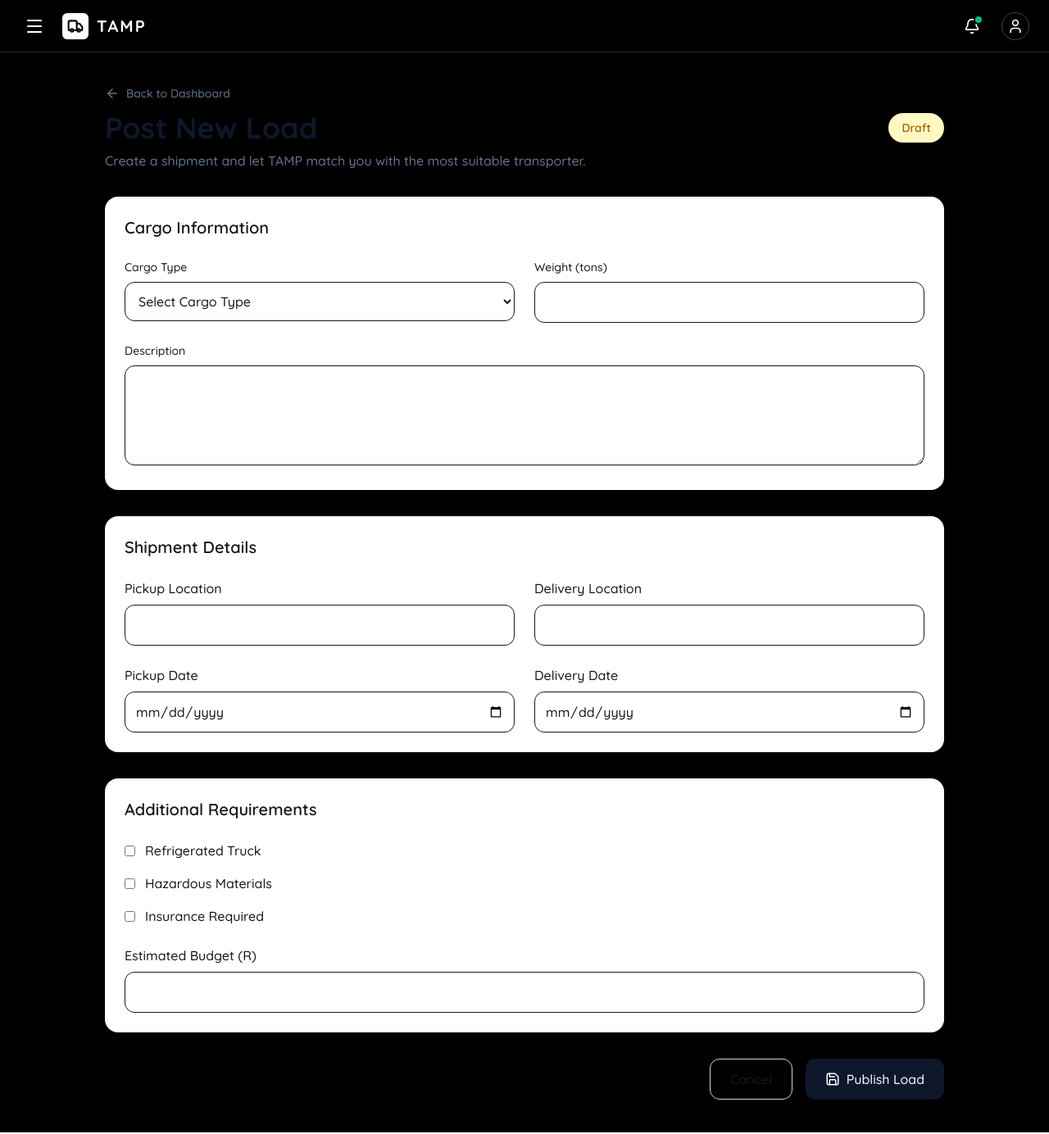
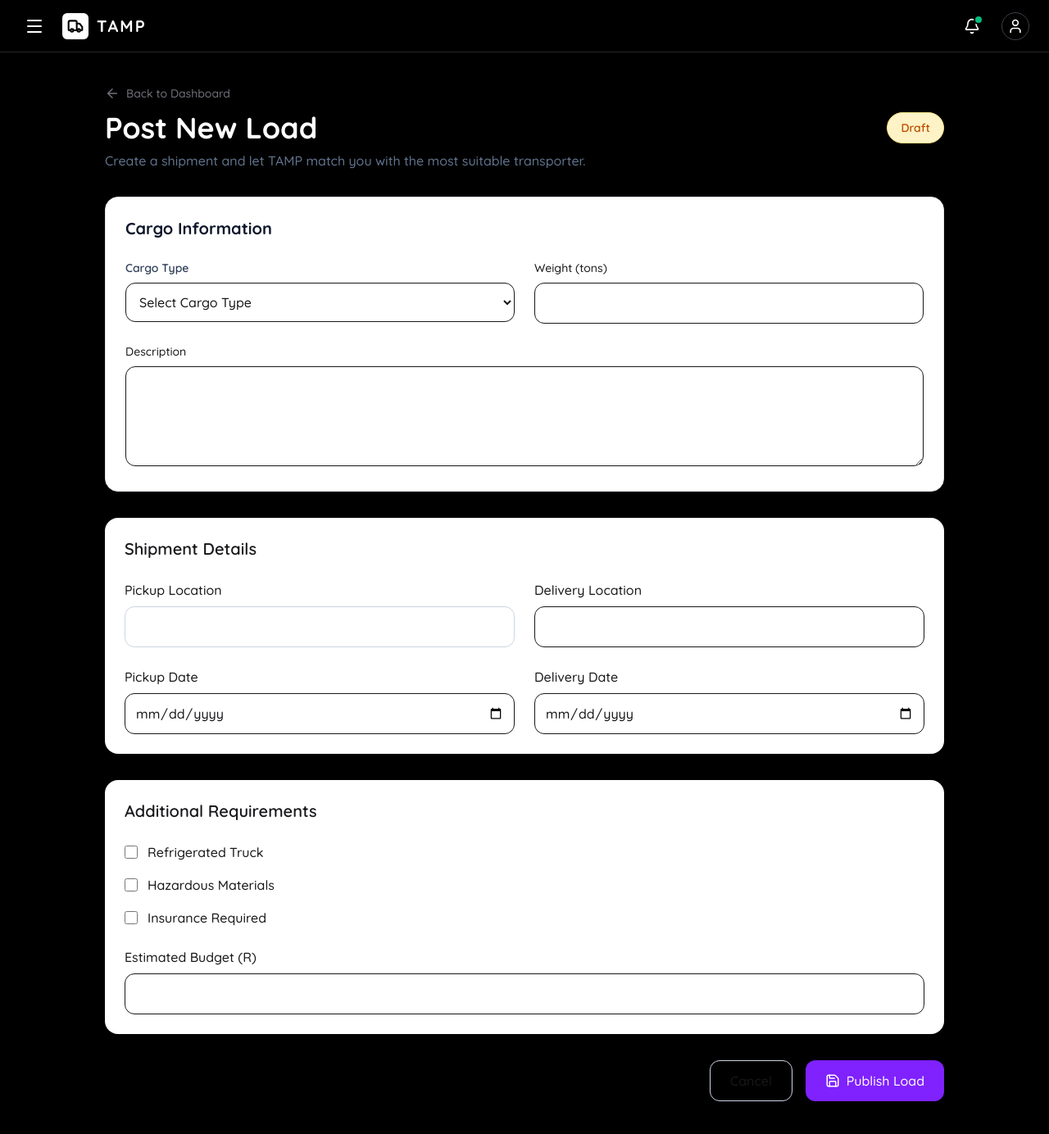
Before and after one commit to RefilweSothoane/tamp-mvp, a React (Vite) app: page /freight-owner/post-load in a window 1280 px wide. Shown: the whole page at 82% size. Built offline with nearby package versions, Linux system fonts and the light colour scheme.

Commit message:
Refactor PostLoad component styles for improved aesthetics and clarity

```diff
--- a/src/pages/freight-owner/PostLoad.jsx
+++ b/src/pages/freight-owner/PostLoad.jsx
@@ -97,13 +97,13 @@ function PostLoad() {
 
             <button
               onClick={() => navigate("/freight-owner/dashboard")}
-              className="flex items-center gap-2 text-sm text-slate-500 hover:text-slate-900 mb-3"
+              className="flex items-center gap-2 text-sm text-zinc-500 hover:text-violet-600 transition mb-3"
             >
               <ArrowLeft size={18} />
               Back to Dashboard
             </button>
 
-            <h1 className="text-4xl font-bold text-slate-900">
+            <h1 className="text-4xl font-bold text-white">
   Post New Load
 </h1>
 
@@ -114,14 +114,14 @@ function PostLoad() {
 
           </div>
 
-          <span className="px-4 py-2 rounded-full bg-yellow-100 text-yellow-700 text-sm font-semibold">
+          <span className="px-4 py-2 rounded-full bg-amber-100 text-amber-700 border border-amber-200 text-sm font-semibold">
             Draft
           </span>
 
         </div>
 
         {success && (
-          <div className="mb-6 rounded-xl bg-green-100 border border-green-300 p-4 text-green-700">
+          <div className="mb-6 rounded-xl bg-emerald-50 border border-emerald-200 p-4 text-emerald-700">
             ✅ Load published successfully!
           </div>
         )}
@@ -130,9 +130,9 @@ function PostLoad() {
 
           {/* Cargo */}
 
-          <div className="bg-white rounded-2xl shadow-sm p-6">
+          <div className="bg-white rounded-2xl border border-slate-200 shadow-sm p-6">
 
-            <h2 className="text-xl font-semibold mb-6">
+            <h2 className="text-xl font-bold text-slate-900 mb-6">
               Cargo Information
             </h2>
 
@@ -140,7 +140,7 @@ function PostLoad() {
 
               <div>
 
-                <label className="block text-sm font-medium mb-2">
+                <label className="block text-sm font-semibold text-slate-700 mb-2">
                   Cargo Type
                 </label>
 
@@ -229,7 +229,7 @@ function PostLoad() {
                   name="pickupLocation"
                   value={formData.pickupLocation}
                   onChange={handleChange}
-                  className="w-full rounded-xl border p-3"
+                  className="w-full rounded-xl border border-slate-300 bg-white px-4 py-3 focus:outline-none focus:ring-2 focus:ring-violet-500/20 focus:border-violet-500 transition-all"
                 />
 
                 {errors.pickupLocation && (
@@ -255,7 +255,7 @@ function PostLoad() {
                 />
 
                 {errors.deliveryLocation && (
-                  <p className="text-red-500 text-sm mt-1">
+                  <p className="text-red-600 text-sm mt-1">
                     {errors.deliveryLocation}
                   </p>
                 )}
@@ -322,11 +322,12 @@ function PostLoad() {
 
               <label className="flex items-center gap-3">
                 <input
-                  type="checkbox"
-                  name="refrigerated"
-                  checked={formData.refrigerated}
-                  onChange={handleChange}
-                />
+  type="checkbox"
+  name="insurance"
+  checked={formData.insurance}
+  onChange={handleChange}
+  className="w-4 h-4 accent-violet-600 rounded"
+/>
                 Refrigerated Truck
               </label>
 
@@ -336,6 +337,7 @@ function PostLoad() {
                   name="hazardous"
                   checked={formData.hazardous}
                   onChange={handleChange}
+                  className="w-4 h-4 accent-violet-600 rounded"
                 />
                 Hazardous Materials
               </label>
@@ -346,6 +348,7 @@ function PostLoad() {
                   name="insurance"
                   checked={formData.insurance}
                   onChange={handleChange}
+                  className="w-4 h-4 accent-violet-600 rounded"
                 />
                 Insurance Required
               </label>
@@ -390,7 +393,7 @@ function PostLoad() {
 
             <button
               type="submit"
-              className="px-6 py-3 rounded-xl bg-slate-900 text-white hover:bg-slate-800 flex items-center gap-2"
+              className="px-6 py-3 rounded-xl bg-violet-600 hover:bg-violet-500 text-white flex items-center gap-2 transition-all"
             >
               <Save size={18} />
               Publish Load
```
